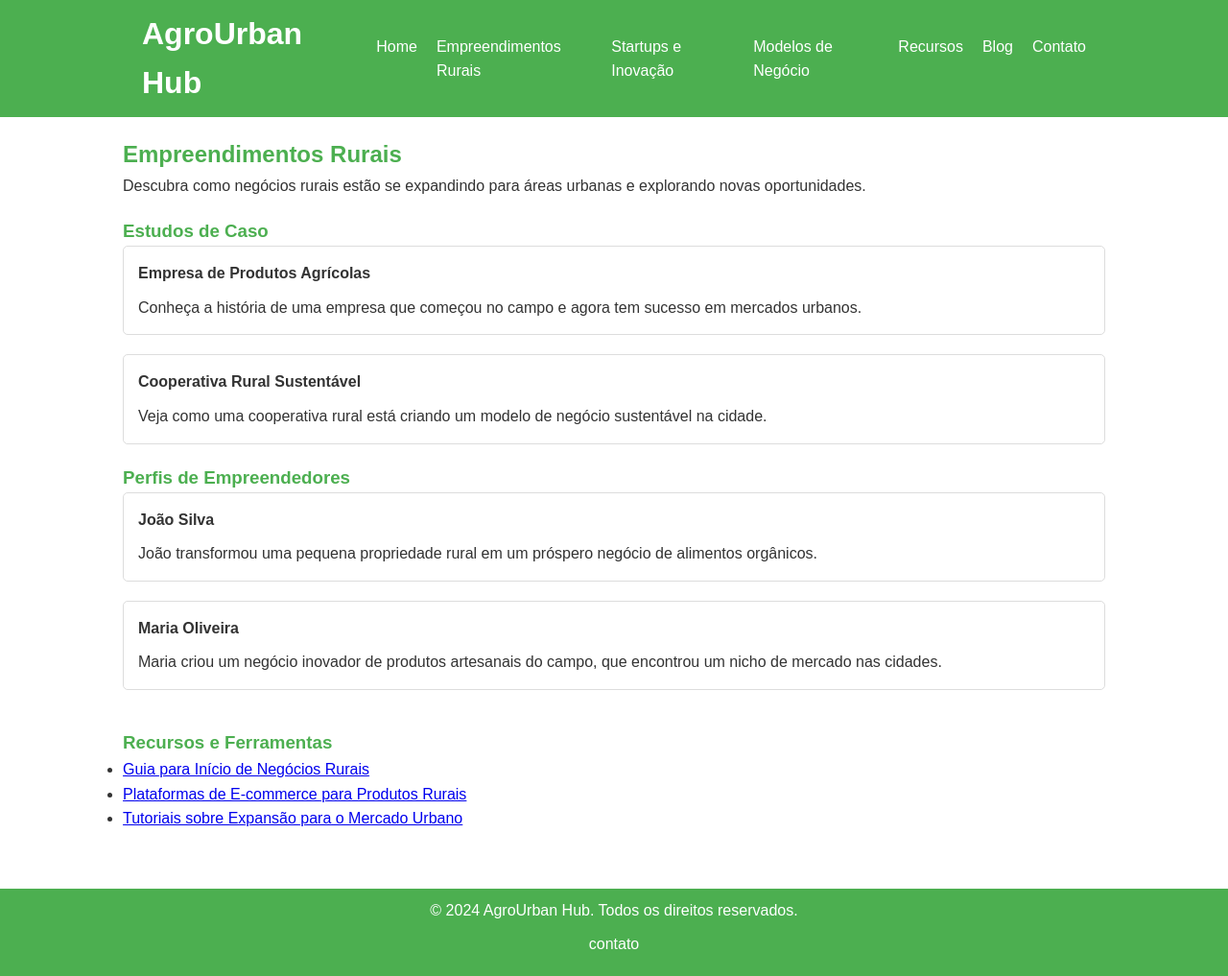
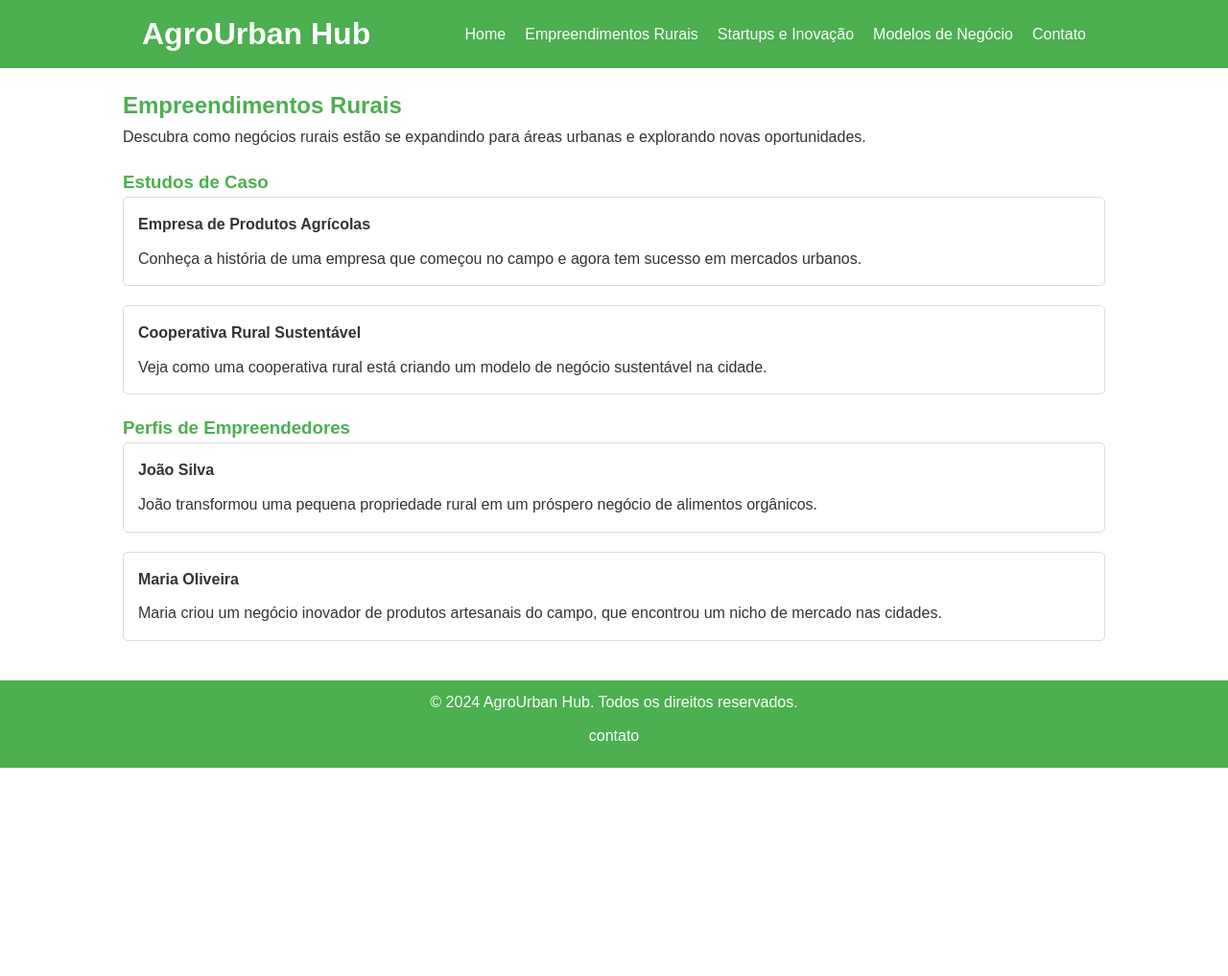
Before and after one commit to mih2006/mirela, a plain HTML site: page trabalho/empreendimentos.html in a window 1280 px wide. Shown: the whole page at 96% size. After the commit the page ends 800 px from the top, so only its background shows below. Drawn offline with Linux system fonts and the light colour scheme.

Commit message:
wip "footer"

```diff
--- a/trabalho/agrinho.css
+++ b/trabalho/agrinho.css
@@ -103,6 +103,9 @@ footer {
     color: #fff;
     padding: 10px 0;
     text-align: center;
+    position: absolute;
+    bottom: 0;
+    width: 100%;
 }
 
 footer ul {
--- a/trabalho/empreendimentos.html
+++ b/trabalho/empreendimentos.html
@@ -17,8 +17,6 @@
                     <li><a href="empreendimentos.html">Empreendimentos Rurais</a></li>
                     <li><a href="startups.html">Startups e Inovação</a></li>
                     <li><a href="modelos.html">Modelos de Negócio</a></li>
-                    <li><a href="recursos.html">Recursos</a></li>
-                    <li><a href="blog.html">Blog</a></li>
                     <li><a href="contato.html">Contato</a></li>
                 </ul>
             </nav>
@@ -57,15 +55,6 @@
                     <p>Maria criou um negócio inovador de produtos artesanais do campo, que encontrou um nicho de mercado nas cidades.</p>
                 </div>
             </section>
-
-            <section class="recursos">
-                <h3>Recursos e Ferramentas</h3>
-                <ul>
-                    <li><a href="#">Guia para Início de Negócios Rurais</a></li>
-                    <li><a href="#">Plataformas de E-commerce para Produtos Rurais</a></li>
-                    <li><a href="#">Tutoriais sobre Expansão para o Mercado Urbano</a></li>
-                </ul>
-            </section>
         </div>
     </main>
 
```
Also changed, not shown: trabalho/blog.html (+0 -2 lines), trabalho/contato.html (+0 -2 lines), trabalho/index.html (+0 -7 lines), trabalho/modelos.html (+0 -11 lines), trabalho/startups.html (+0 -10 lines).
